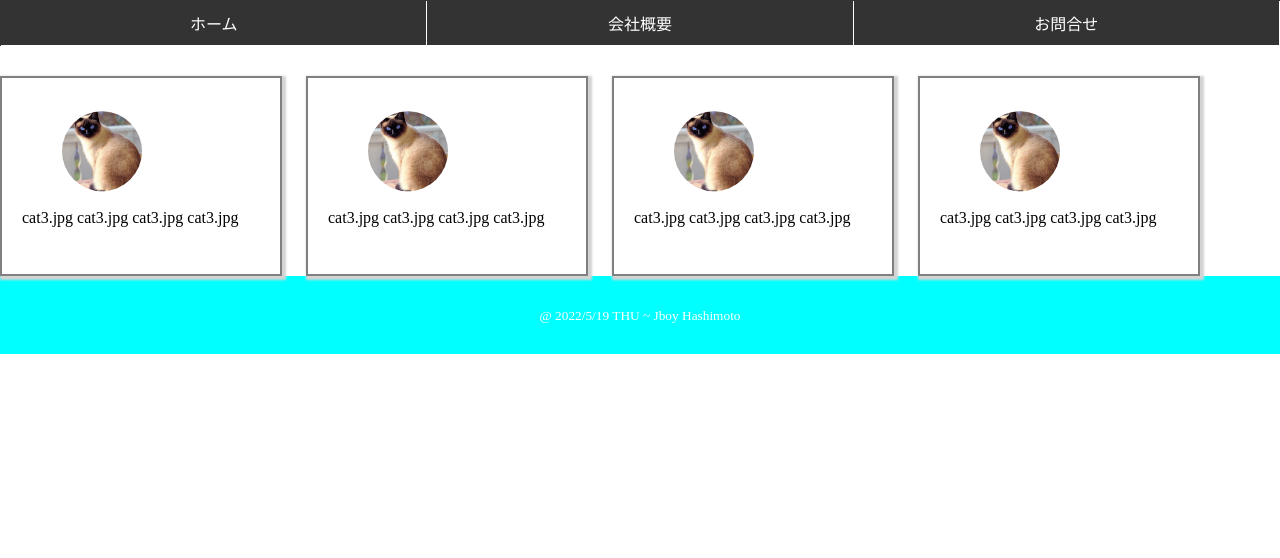
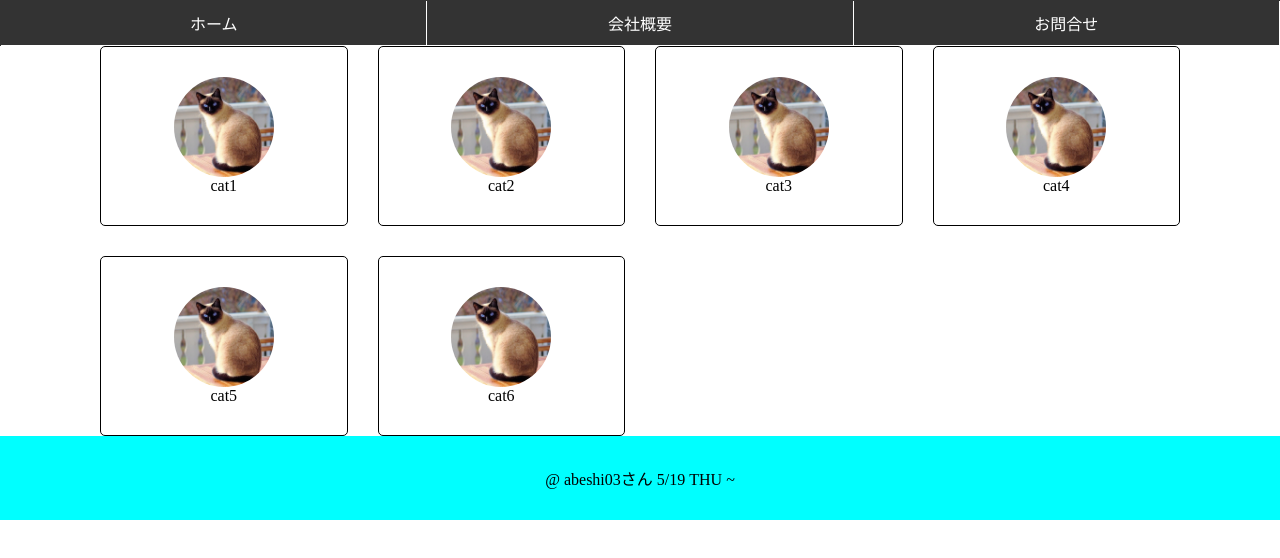
Before and after one commit to sakurakotubaki/MyHomePage, a plain HTML site: page index.html in a window 1280 px wide. Drawn offline with Linux system fonts and the light colour scheme.

Commit message:
猫のおしゃれなカードを作成

```diff
--- a/css/cat-card.css
+++ b/css/cat-card.css
@@ -1,61 +1,43 @@
-.cat-container {
-  display: flex;
-  gap: 24px;
-  flex-direction: row;
-  width: 1200px;
-  height: 200px;
-}
-img {
-  clip-path: circle(40px at 50% 50%);
-  max-width: 160px;
-  max-height: auto;
+.section-1 {
+
+  width: 90%;
+  max-width: 1080px;
+  margin: 0 auto;
 }
 
-.box--all {
-  border: solid gray 2px;
-  box-shadow: 2px 2px 2px 2px lightgray;
-  padding: 20px 0 0 20px;
+.cat-container {
+  display: grid;
+  grid-template-columns: repeat(auto-fill, minmax(230px, 1fr));
+  gap: 30px;
+}
+.image {
+  width: 100px;
+  height: 100px;
+  border-radius: 50%;
+  background-size: cover;
+  background-position: center;
+  background-repeat: no-repeat;
+
+  box-shadow: 0 3px 10px rgba(black, 0.2);
 }
 
-.boxA {
-  flex: 1 0 100px;
-}
-.boxB {
-  flex: 1 0 100px;
-}
-.boxC {
-  flex: 1 0 100px;
-}
-.boxD {
-  flex: 1 0 100px;
+.cat-card {
+  display: flex;
+  flex-direction: column;
+  align-items: center;
+
+  padding-top: 30px;
+  padding-bottom: 30px;
+
+  border: 1px solid black;
+  border-radius: 5px;
+
+  cursor: pointer;
 }
 
-@media screen and (max-width: 1280px) {
-  .cat-container {
-    display: flex;
-    flex-direction: row;
-    width: 1200px;
-    height: 200px;
-  }
-@media screen and (max-width: 1024px) {
-  .cat-container {
-    display: flex;
-    flex-direction: row;
-    width: 1000px;
-    height: 200px;
-  }
-@media screen and (max-width: 768px) {
-  .cat-container {
-    display: flex;
-    flex-direction: column;
-    width: 700px;
-    height: 200px;
-  }
-@media screen and (max-width: 480px) {
-  .cat-container {
-    display: flex;
-    flex-direction: column;
-    width: 300px;
-    height: 200px;
-  }
+.cat-card:hover {
+  transition: transform 300ms ease-in-out;
+  transform: scale(1.05);
+
+  border: 2px solid blue;
 }
--- a/index.html
+++ b/index.html
@@ -9,6 +9,7 @@
 </head>
 <body>
 
+  <div class="hed">
     <header>
       <nav class="navigation">
         <ul class="example">
@@ -18,44 +19,45 @@
         </ul>
       </nav>
     </header>
+  </div>
 
-<div class=".wrapper">
-  <div class="cat-content">
+  <div class="main-content">
     <main>
       <section class="section-1">
         <div class="cat-container">
-          <div class="boxA box--all">
-            <img src="image/cat3.jpg" alt="cat3.jpg" />
-            <p>cat3.jpg cat3.jpg cat3.jpg cat3.jpg</p>
+          <div class="cat-card">
+            <div class="image" role="img" style="background-image: url('./image/cat3.jpg')"></div>
+            <p>cat1</p>
           </div>
-          <div class="boxB box--all">
-            <img src="image/cat3.jpg" alt="シャムネコの画像" />
-            <p>cat3.jpg cat3.jpg cat3.jpg cat3.jpg</p>
+          <div class="cat-card">
+            <div class="image" role="img" style="background-image: url('./image/cat3.jpg')"></div>
+            <p>cat2</p>
           </div>
-          <div class="boxC box--all">
-            <img src="image/cat3.jpg" alt="シャムネコの画像" />
-            <p>cat3.jpg cat3.jpg cat3.jpg cat3.jpg</p>
+          <div class="cat-card">
+            <div class="image" role="img" style="background-image: url('./image/cat3.jpg')"></div>
+            <p>cat3</p>
           </div>
-          <div class="boxD box--all">
-            <img src="image/cat3.jpg" alt="シャムネコの画像" />
-            <p>cat3.jpg cat3.jpg cat3.jpg cat3.jpg</p>
+          <div class="cat-card">
+            <div class="image" role="img" style="background-image: url('./image/cat3.jpg')"></div>
+            <p>cat4</p>
+          </div>
+          <div class="cat-card">
+            <div class="image" role="img" style="background-image: url('./image/cat3.jpg')"></div>
+            <p>cat5</p>
+          </div>
+          <div class="cat-card">
+            <div class="image" role="img" style="background-image: url('./image/cat3.jpg')"></div>
+            <p>cat6</p>
           </div>
         </div>
       </section>
     </main>
   </div>
+
+  <div class="fot">
+    <footer>
+      @ abeshi03さん 5/19 THU ~
+    </footer>
   </div>
-
-<div class="navbar">
-  <a href="#home" class="active">ホーム</a>
-  <a href="#news">会社概要</a>
-  <a href="#contact">お問合せ</a>
-</div>
-
-<footer>
-  <!-- 但し書き・注意 ライセンス要件など-->
-  <small>@ 2022/5/19 THU ~ Jboy Hashimoto </small>
-</footer>
-
 </body>
 </html>
```
Lines whose indentation alone changed are shown as unchanged.
